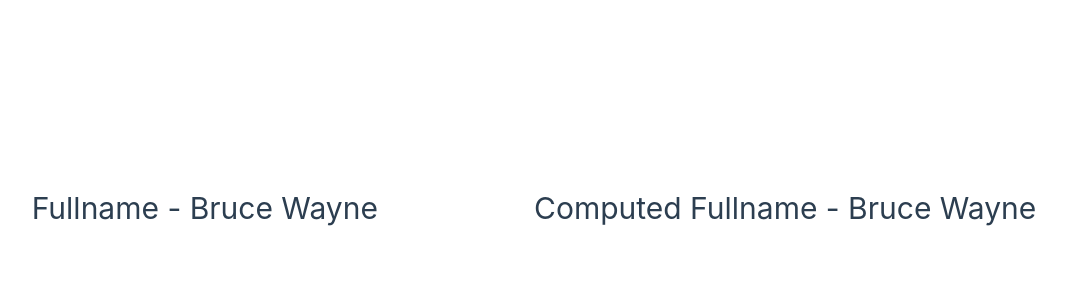
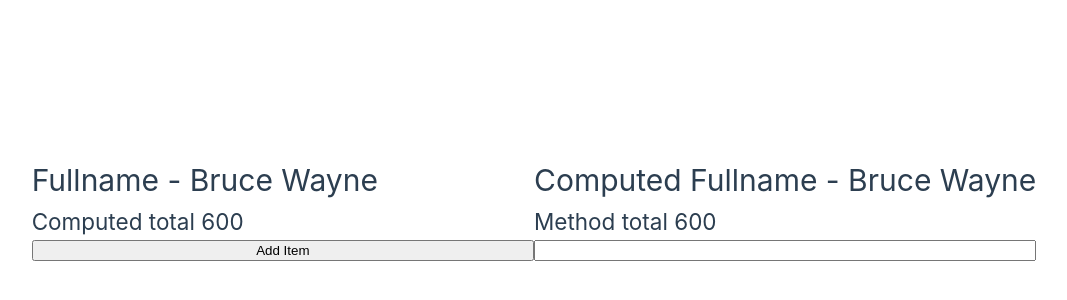
Before and after one commit to waltergpc/Vue_starter, a Vue app: page / in a window 1280 px wide. Shown: the part 192-492 px from the top of the page, without its empty margins (106-1173 px from the left). Built offline with nearby package versions, Linux system fonts and the light colour scheme.

Commit message:
computed properties vs methods

```diff
--- a/src/App.vue
+++ b/src/App.vue
@@ -5,11 +5,37 @@
     return {
       firstName: 'Bruce',
       lastName: 'Wayne',
+      items: [
+        {
+          id: 1,
+          title: 'TV',
+          price: 100,
+        },
+        {
+          id: 2,
+          title: 'Phone',
+          price: 350,
+        },
+        {
+          id: 3,
+          title: 'keyboard',
+          price: 150,
+        },
+      ],
+      country: '',
     }
+  },
+  methods: {
+    getTotal() {
+      return this.items.reduce((total, curr) => (total = total + curr.price), 0)
+    },
   },
   computed: {
     fullName() {
       return `${this.firstName} ${this.lastName}`
+    },
+    total() {
+      return this.items.reduce((total, curr) => (total = total + curr.price), 0)
     },
   },
 }
@@ -18,6 +44,12 @@
 <template>
   <h1>Fullname - {{ firstName }} {{ lastName }}</h1>
   <h1>Computed Fullname - {{ fullName }}</h1>
+  <h2>Computed total {{ total }}</h2>
+  <h2>Method total {{ getTotal() }}</h2>
+  <button @click="items.push({ id: 4, title: 'mouse', price: 50 })">
+    Add Item
+  </button>
+  <input type="text" v-model="country" />
 </template>
 
 <style>
```
